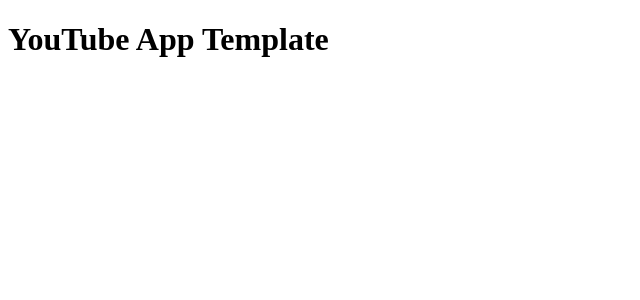
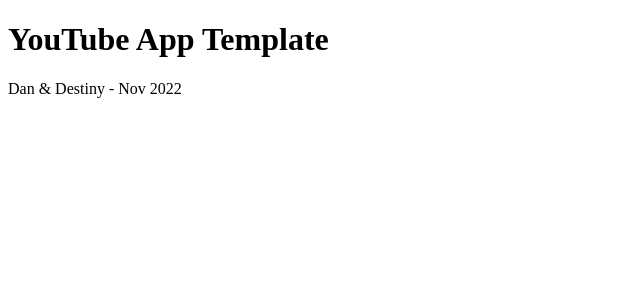
Before and after one commit to DestinyJoyner/YouTube-Project-Collab, a JavaScript app: page / in a window 1280 px wide. Shown: the top 300 px of the page, without its empty margins (0-640 px from the left). Built offline with nearby package versions, Linux system fonts and the light colour scheme; the HTML template or start-up script is replaced by a standard one.

Commit message:
footer component started

```diff
--- a/src/App.js
+++ b/src/App.js
@@ -1,9 +1,11 @@
+import Footer from "./Footer"
 import './App.css';
 
 function App() {
   return (
     <div className="App">
       <h1>YouTube App Template</h1>
+      <Footer />
     </div>
   );
 }
--- /dev/null
+++ b/src/Footer.js
@@ -0,0 +1,5 @@
+export default function Footer () {
+    return(
+        <p>Dan & Destiny - Nov 2022</p>
+    )
+}
```
